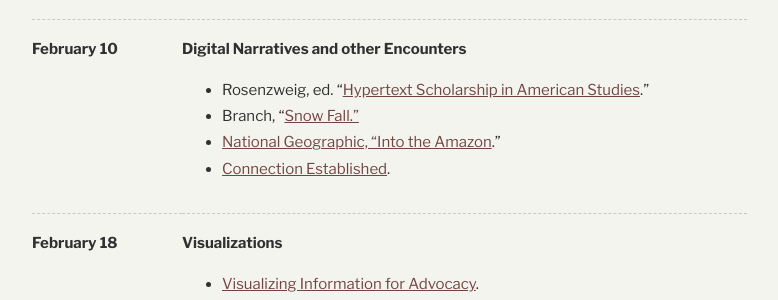
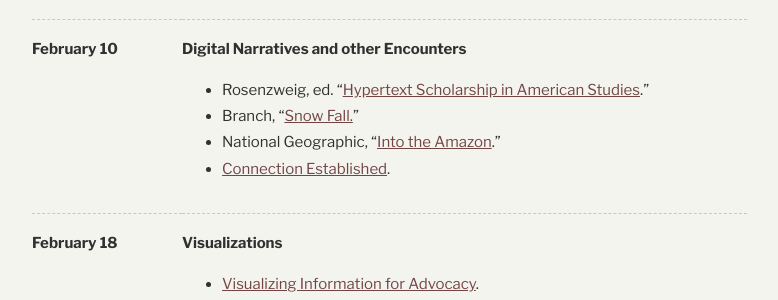
Before and after one commit to jeremyboggs/jeremyboggs.net, a Jekyll site: the page built from _courses/digitalpublichumanities.html, in a window 1280 px wide and 900 px high, scrolled down 1327 px. Shown: the part 153-453 px from the top of the window, without its empty margins (222-1000 px from the left). Built offline with Jekyll 4.4.1, drawn with Linux system fonts in a browser that asks for light colours; some of the changed lines change nothing that is shown.

Commit message:
Closes link.

```diff
--- a/_courses/digitalpublichumanities.html
+++ b/_courses/digitalpublichumanities.html
@@ -66,7 +66,7 @@
 <td><strong>Digital Narratives and other Encounters</strong>
 <ul>
 <li>Rosenzweig, ed. “<a href="http://chnm.gmu.edu/aq/">Hypertext Scholarship in American Studies</a>.”</li>
-<li>Branch, “<a href="https://www.nytimes.com/projects/2012/snow-fall/index.html#/?part=tunnel-creek">Snow Fall.”</li>
+<li>Branch, “<a href="https://www.nytimes.com/projects/2012/snow-fall/index.html#/?part=tunnel-creek">Snow Fall.</a>”</li>
 <li>National Geographic, “<a href="https://www.nationalgeographic.com/into-the-amazon/">Into the Amazon</a>.”</li>
 <li><a href="https://connection.scholarslab.org/">Connection Established</a>.</li>
 </ul>
```
